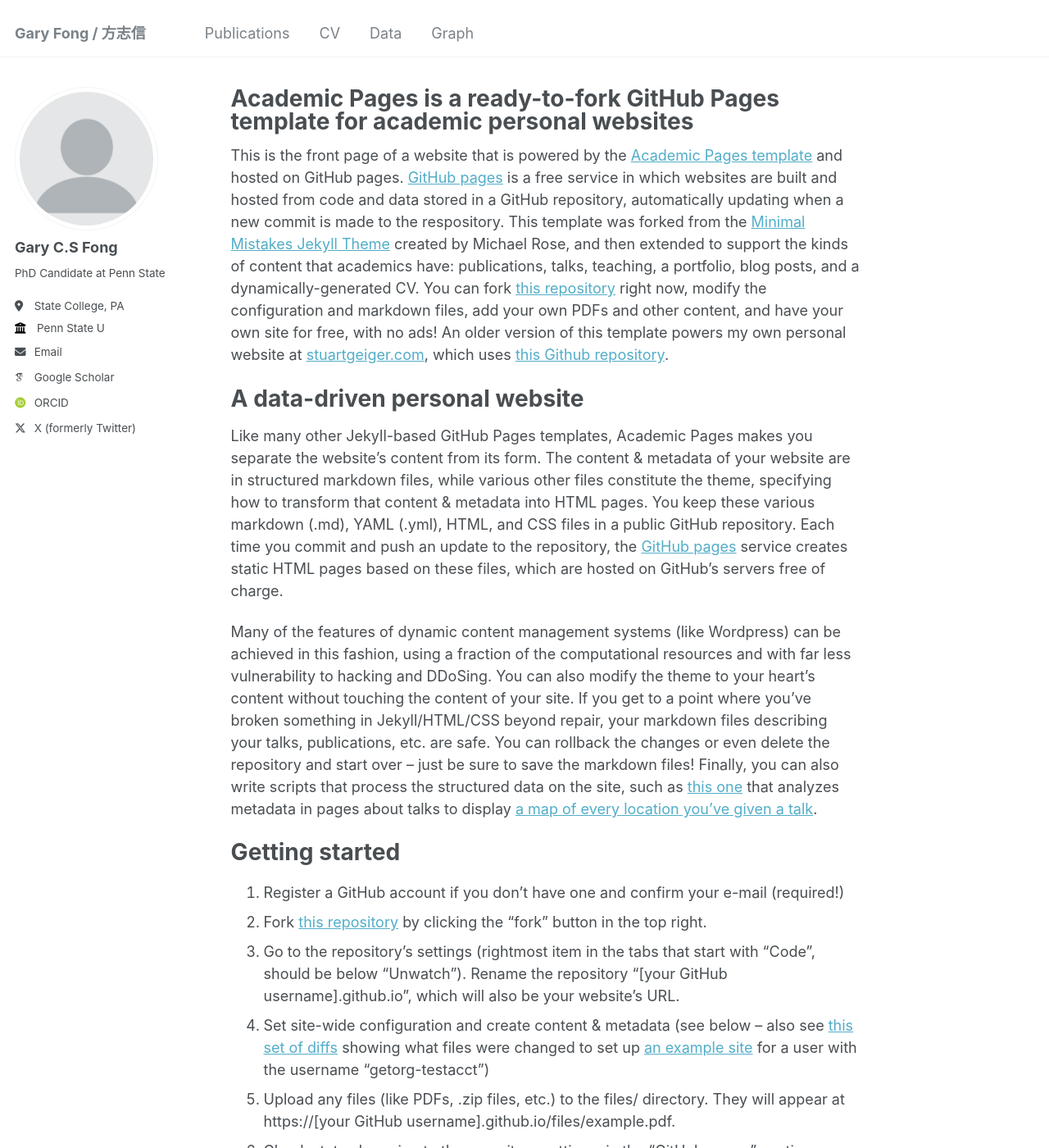
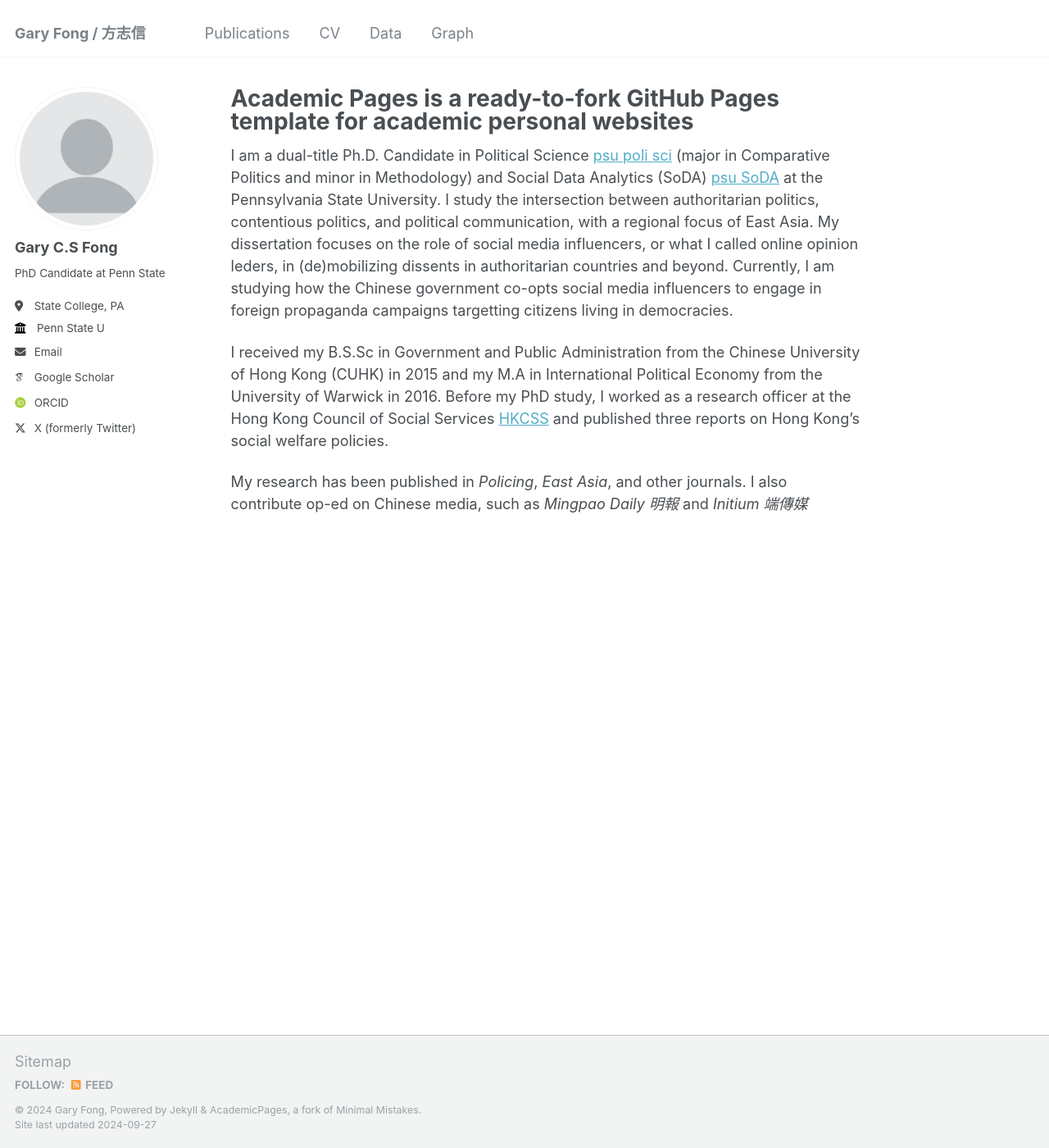
Before and after one commit to sap98fcs/sap98fcs.github.io, a Jekyll site: the page built from _pages/about.md, in a window 1280 px wide and 1400 px high. Shown: the whole window at 82% size. Built offline with Jekyll 4.4.1, drawn with Linux system fonts in a browser that asks for light colours; some web fonts are replaced; some of the changed text lies outside the part shown.

Commit message:
Update about.md

```diff
--- a/_pages/about.md
+++ b/_pages/about.md
@@ -7,43 +7,8 @@ redirect_from:
   - /about.html
 ---
 
-This is the front page of a website that is powered by the [Academic Pages template](https://github.com/academicpages/academicpages.github.io) and hosted on GitHub pages. [GitHub pages](https://pages.github.com) is a free service in which websites are built and hosted from code and data stored in a GitHub repository, automatically updating when a new commit is made to the respository. This template was forked from the [Minimal Mistakes Jekyll Theme](https://mmistakes.github.io/minimal-mistakes/) created by Michael Rose, and then extended to support the kinds of content that academics have: publications, talks, teaching, a portfolio, blog posts, and a dynamically-generated CV. You can fork [this repository](https://github.com/academicpages/academicpages.github.io) right now, modify the configuration and markdown files, add your own PDFs and other content, and have your own site for free, with no ads! An older version of this template powers my own personal website at [stuartgeiger.com](http://stuartgeiger.com), which uses [this Github repository](https://github.com/staeiou/staeiou.github.io).
+I am a dual-title Ph.D. Candidate in Political Science [psu poli sci](https://polisci.la.psu.edu) (major in Comparative Politics and minor in Methodology) and Social Data Analytics (SoDA) [psu SoDA](https://soda.la.psu.edu/) at the Pennsylvania State University. I study the intersection between authoritarian politics, contentious politics, and political communication, with a regional focus of East Asia. My dissertation focuses on the role of social media influencers, or what I called online opinion leders, in (de)mobilizing dissents in authoritarian countries and beyond. Currently, I am studying how the Chinese government co-opts social media influencers to engage in foreign propaganda campaigns targetting citizens living in democracies.
 
-A data-driven personal website
-======
-Like many other Jekyll-based GitHub Pages templates, Academic Pages makes you separate the website's content from its form. The content & metadata of your website are in structured markdown files, while various other files constitute the theme, specifying how to transform that content & metadata into HTML pages. You keep these various markdown (.md), YAML (.yml), HTML, and CSS files in a public GitHub repository. Each time you commit and push an update to the repository, the [GitHub pages](https://pages.github.com/) service creates static HTML pages based on these files, which are hosted on GitHub's servers free of charge.
+I received my B.S.Sc in Government and Public Administration from the Chinese University of Hong Kong (CUHK) in 2015 and my M.A in International Political Economy from the University of Warwick in 2016. Before my PhD study, I worked as a research officer at the Hong Kong Council of Social Services [HKCSS](https://www.hkcss.org.hk/?lang=en) and published three reports on Hong Kong's social welfare policies.
 
-Many of the features of dynamic content management systems (like Wordpress) can be achieved in this fashion, using a fraction of the computational resources and with far less vulnerability to hacking and DDoSing. You can also modify the theme to your heart's content without touching the content of your site. If you get to a point where you've broken something in Jekyll/HTML/CSS beyond repair, your markdown files describing your talks, publications, etc. are safe. You can rollback the changes or even delete the repository and start over -- just be sure to save the markdown files! Finally, you can also write scripts that process the structured data on the site, such as [this one](https://github.com/academicpages/academicpages.github.io/blob/master/talkmap.ipynb) that analyzes metadata in pages about talks to display [a map of every location you've given a talk](https://academicpages.github.io/talkmap.html).
-
-Getting started
-======
-1. Register a GitHub account if you don't have one and confirm your e-mail (required!)
-1. Fork [this repository](https://github.com/academicpages/academicpages.github.io) by clicking the "fork" button in the top right.
-1. Go to the repository's settings (rightmost item in the tabs that start with "Code", should be below "Unwatch"). Rename the repository "[your GitHub username].github.io", which will also be your website's URL.
-1. Set site-wide configuration and create content & metadata (see below -- also see [this set of diffs](http://archive.is/3TPas) showing what files were changed to set up [an example site](https://getorg-testacct.github.io) for a user with the username "getorg-testacct")
-1. Upload any files (like PDFs, .zip files, etc.) to the files/ directory. They will appear at https://[your GitHub username].github.io/files/example.pdf.
-1. Check status by going to the repository settings, in the "GitHub pages" section
-
-Site-wide configuration
-------
-The main configuration file for the site is in the base directory in [_config.yml](https://github.com/academicpages/academicpages.github.io/blob/master/_config.yml), which defines the content in the sidebars and other site-wide features. You will need to replace the default variables with ones about yourself and your site's github repository. The configuration file for the top menu is in [_data/navigation.yml](https://github.com/academicpages/academicpages.github.io/blob/master/_data/navigation.yml). For example, if you don't have a portfolio or blog posts, you can remove those items from that navigation.yml file to remove them from the header.
-
-Create content & metadata
-------
-For site content, there is one markdown file for each type of content, which are stored in directories like _publications, _talks, _posts, _teaching, or _pages. For example, each talk is a markdown file in the [_talks directory](https://github.com/academicpages/academicpages.github.io/tree/master/_talks). At the top of each markdown file is structured data in YAML about the talk, which the theme will parse to do lots of cool stuff. The same structured data about a talk is used to generate the list of talks on the [Talks page](https://academicpages.github.io/talks), each [individual page](https://academicpages.github.io/talks/2012-03-01-talk-1) for specific talks, the talks section for the [CV page](https://academicpages.github.io/cv), and the [map of places you've given a talk](https://academicpages.github.io/talkmap.html) (if you run this [python file](https://github.com/academicpages/academicpages.github.io/blob/master/talkmap.py) or [Jupyter notebook](https://github.com/academicpages/academicpages.github.io/blob/master/talkmap.ipynb), which creates the HTML for the map based on the contents of the _talks directory).
-
-**Markdown generator**
-
-I have also created [a set of Jupyter notebooks](https://github.com/academicpages/academicpages.github.io/tree/master/markdown_generator
-) that converts a CSV containing structured data about talks or presentations into individual markdown files that will be properly formatted for the Academic Pages template. The sample CSVs in that directory are the ones I used to create my own personal website at stuartgeiger.com. My usual workflow is that I keep a spreadsheet of my publications and talks, then run the code in these notebooks to generate the markdown files, then commit and push them to the GitHub repository.
-
-How to edit your site's GitHub repository
-------
-Many people use a git client to create files on their local computer and then push them to GitHub's servers. If you are not familiar with git, you can directly edit these configuration and markdown files directly in the github.com interface. Navigate to a file (like [this one](https://github.com/academicpages/academicpages.github.io/blob/master/_talks/2012-03-01-talk-1.md) and click the pencil icon in the top right of the content preview (to the right of the "Raw | Blame | History" buttons). You can delete a file by clicking the trashcan icon to the right of the pencil icon. You can also create new files or upload files by navigating to a directory and clicking the "Create new file" or "Upload files" buttons.
-
-Example: editing a markdown file for a talk
-![Editing a markdown file for a talk](/images/editing-talk.png)
-
-For more info
-------
-More info about configuring Academic Pages can be found in [the guide](https://academicpages.github.io/markdown/). The [guides for the Minimal Mistakes theme](https://mmistakes.github.io/minimal-mistakes/docs/configuration/) (which this theme was forked from) might also be helpful.
+My research has been published in <em>Policing</em>, <em>East Asia</em>, and other journals. I also contribute op-ed on Chinese media, such as <em>Mingpao Daily 明報</em> and <em>Initium 端傳媒</em>
```
